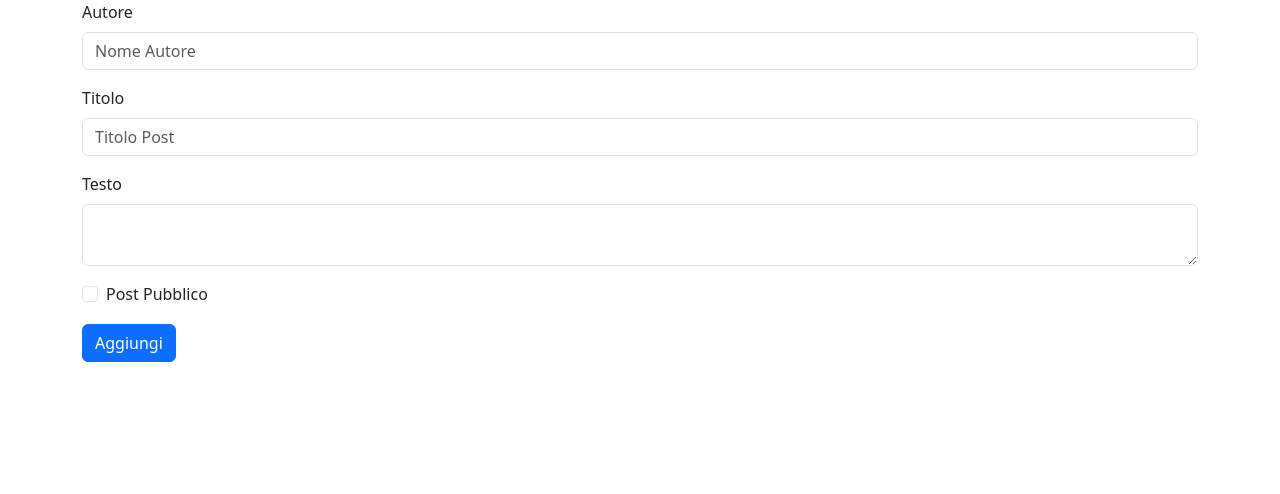
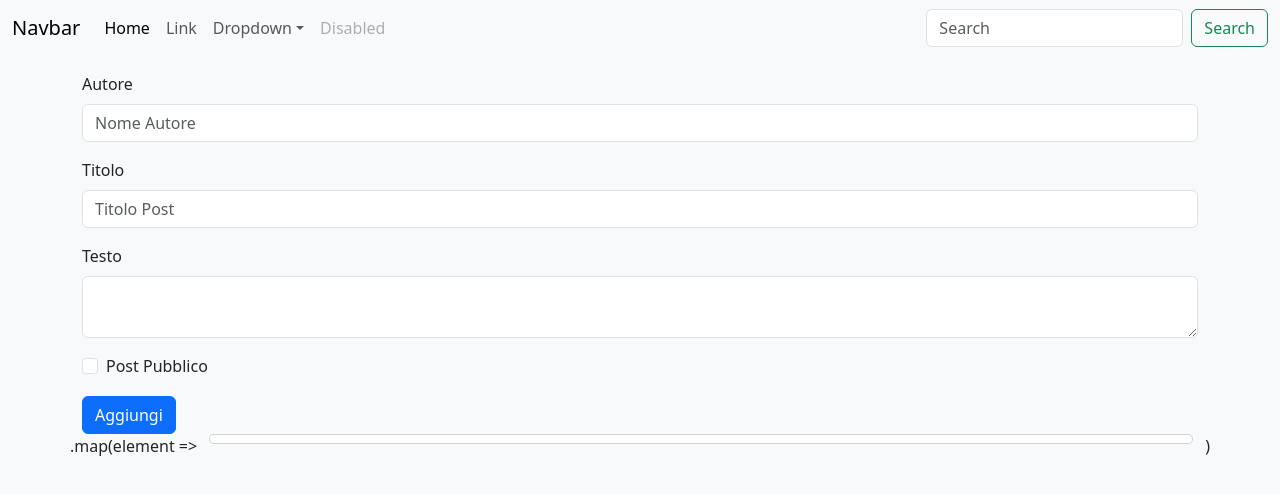
Before and after one commit to angeloren92/react-post-form, a React (Vite) app: page / in a window 1280 px wide. Shown: the top 494 px of the page. Built offline with nearby package versions, Linux system fonts and the light colour scheme; no server answers.

Commit message:
add card

```diff
--- /dev/null
+++ b/src/components/AppCards.jsx
@@ -0,0 +1,26 @@
+export default function AppCards({apiUrl}) {
+
+
+
+    return (
+        <div className="row">
+            .map(element => {
+                <div className="col">
+                    <div className="card">
+                        <h1>
+
+                        </h1>
+                        <small>
+
+                        </small>
+                    </div>
+                    <div className="card-body">
+                        <p>
+
+                        </p>
+                    </div>
+                </div>
+            })
+        </div>
+    )
+}
--- a/src/components/AppHeader.jsx
+++ b/src/components/AppHeader.jsx
@@ -1,9 +1,44 @@
 function AppHeader() {
 
   return (
-    <>
-
-    </>
+    <header>
+      <nav className="navbar navbar-expand-lg bg-body-tertiary">
+        <div className="container-fluid">
+          <a className="navbar-brand" href="#">Navbar</a>
+          <button className="navbar-toggler" type="button" data-bs-toggle="collapse" data-bs-target="#navbarSupportedContent" aria-controls="navbarSupportedContent" aria-expanded="false" aria-label="Toggle navigation">
+            <span className="navbar-toggler-icon"></span>
+          </button>
+          <div className="collapse navbar-collapse" id="navbarSupportedContent">
+            <ul className="navbar-nav me-auto mb-2 mb-lg-0">
+              <li className="nav-item">
+                <a className="nav-link active" aria-current="page" href="#">Home</a>
+              </li>
+              <li className="nav-item">
+                <a className="nav-link" href="#">Link</a>
+              </li>
+              <li className="nav-item dropdown">
+                <a className="nav-link dropdown-toggle" href="#" role="button" data-bs-toggle="dropdown" aria-expanded="false">
+                  Dropdown
+                </a>
+                <ul className="dropdown-menu">
+                  <li><a className="dropdown-item" href="#">Action</a></li>
+                  <li><a className="dropdown-item" href="#">Another action</a></li>
+                  <li><hr className="dropdown-divider"/></li>
+                  <li><a className="dropdown-item" href="#">Something else here</a></li>
+                </ul>
+              </li>
+              <li className="nav-item">
+                <a className="nav-link disabled" aria-disabled="true">Disabled</a>
+              </li>
+            </ul>
+            <form className="d-flex" role="search">
+              <input className="form-control me-2" type="search" placeholder="Search" aria-label="Search" />
+              <button className="btn btn-outline-success" type="submit">Search</button>
+            </form>
+          </div>
+        </div>
+      </nav>
+    </header>
   )
 }
 
--- a/src/components/AppMain.jsx
+++ b/src/components/AppMain.jsx
@@ -1,7 +1,10 @@
 import { useState } from "react"
 import axios from "axios"
+import AppCards from './AppCards'
 
 function AppMain() {
+
+  const apiUrl = "https://67c5b4f3351c081993fb1ab6.mockapi.io/api/posts"
 
   const [formInput, setFormInput] = useState({
     author: '',
@@ -12,25 +15,25 @@
 
   async function handleFormSubmit(e) {
     e.preventDefault()
+
+      const response = await axios({
+      method: "post",
+      url: apiUrl,
+      data: formInput
+    })
+    console.log(response.data)
   }
 
   function handleInputData(e) {
     const inputValue = e.target.type === 'checkbox' ? e.target.checked : e.target.value
     setFormInput({...formInput, [e.target.name] : inputValue})
-    console.log(formInput)
+
   }
 
-// Richiesta POST
-axios({
-  method: "post",
-  url: "https://67c5b4f3351c081993fb1ab6.mockapi.io/api/posts",
-  data: formInput
-});
-
   return (
-    <main>
+    <main className="bg-light vh-100">
       <div className="container">
-        <form className="row g-3" onSubmit={handleFormSubmit}>
+        <form className="row g-3 pt-3" onSubmit={handleFormSubmit}>
           <div className="col-12">
             <label htmlFor="author" className="form-label">Autore</label>
             <input type="text" className="form-control" id="author" name="author" placeholder="Nome Autore" onChange={handleInputData} value={formInput.author}/>
@@ -55,6 +58,7 @@
             <button type="submit" className="btn btn-primary">Aggiungi</button>
           </div>
         </form>
+        <AppCards apiUrl={apiUrl}/>
       </div>
     </main>
   )
```
